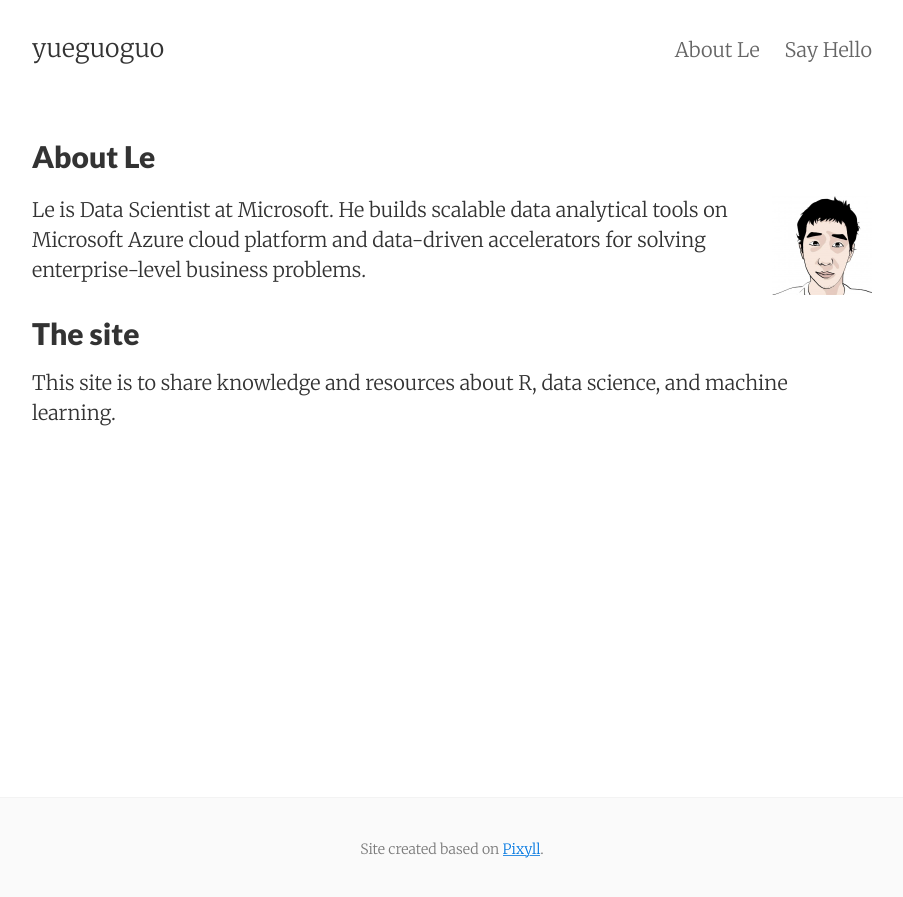
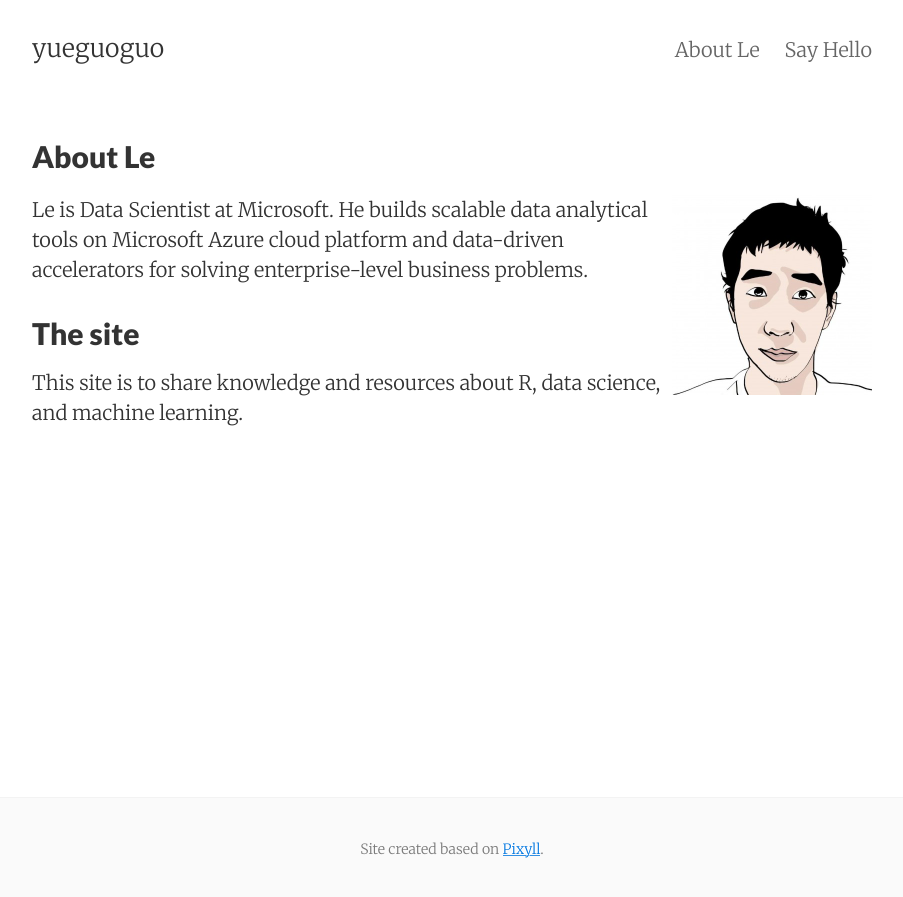
Before and after one commit to yueguoguo/yueguoguo.github.io, a Jekyll site: the page built from about.md, in a window 1280 px wide. Shown: the top 897 px of the page, without its empty margins (188-1091 px from the left). Built offline with Jekyll 4.4.1, drawn with Linux system fonts in a browser that asks for light colours.

Commit message:
Update about.md

```diff
--- a/about.md
+++ b/about.md
@@ -5,7 +5,7 @@
 tags: about
 ---
 
-<img class="col one right" src="/images/prof_pic_le.jpg" height="100" width="100">
+<img class="col one right" src="/images/prof_pic_le.jpg" height="200" width="200">
 
 <p>Le is Data Scientist at Microsoft. He builds scalable data analytical
 tools on Microsoft Azure cloud platform and data-driven accelerators for solving enterprise-level business
```
